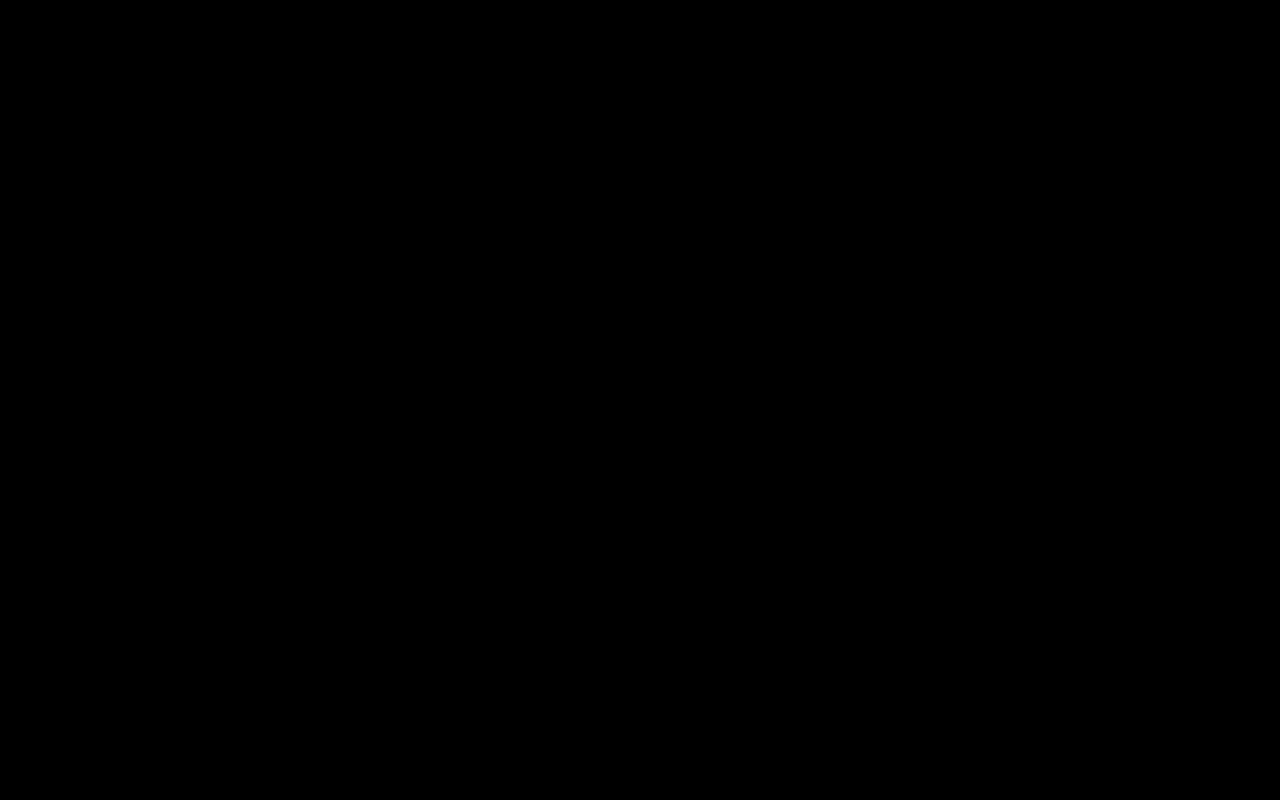
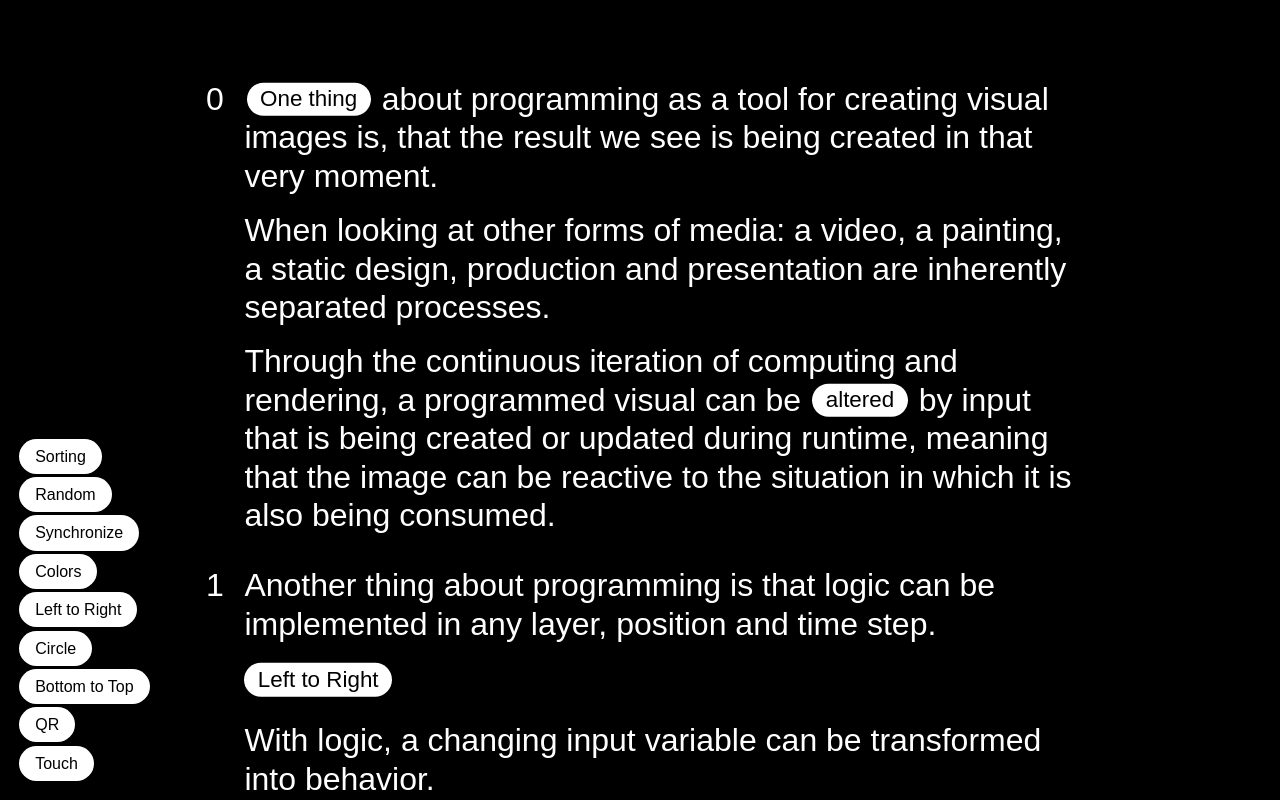
Before and after one commit to moritzebeling/screen-choreography, a SvelteKit app: page /text in a window 1280 px wide. Shown: the top 800 px of the page. Built offline with nearby package versions, Linux system fonts and the light colour scheme.

Commit message:
update text and control page

```diff
--- /dev/null
+++ b/src/lib/ControlButton.svelte
@@ -0,0 +1,39 @@
+<script>
+
+    import { signals, sendSignal, usedSignals } from "$lib/control";
+
+    export let id = 1;
+    export let signal = signals[id];
+
+</script>
+
+<button
+    on:click={()=> sendSignal(signal[0])}
+    class:active={$usedSignals[0] === signal[0]}
+    class:last={$usedSignals.includes(signal[0])}
+    title={signal[1]}
+    >
+    <slot>{signal[1]}</slot>
+</button>
+
+<style>
+
+    button {
+        cursor: pointer;
+        display: block;
+        padding: 0.5em 1em;
+        border-radius: 2em;
+        background-color: white;
+        color: black;
+        transition: background-color 200ms ease;
+    }
+    button.last {
+        background-color: #999;
+    }
+    button:hover,
+    button.active {
+        background-color: #00f;
+        color: black;
+    }
+
+</style>
--- /dev/null
+++ b/src/lib/control.js
@@ -0,0 +1,25 @@
+import { writable } from 'svelte/store';
+
+export const signals = [
+    ['sorting','Sorting'],
+    ['random','Random'],
+    ['synchronize','Synchronize'],
+    ['colors','Colors'],
+    ['left-to-right','Left to Right'],
+    ['circle','Circle'],
+    ['bottom-to-top','Bottom to Top'],
+    ['qr','QR'],
+    ['touch-display','Touch'],
+];
+
+export const usedSignals = writable([]);
+
+export function sendSignal( id ){
+
+    usedSignals.update( list => {
+        list = [id,...list];
+        return list;
+    });
+
+    console.log('send signal', id);
+}
--- a/src/routes/control/+page.svelte
+++ b/src/routes/control/+page.svelte
@@ -1,35 +1,13 @@
 <script>
 
-    let last = [];
-    let active = false;
-
-    function sendSignal( id ){
-        active = id;
-        if( !last.includes(id) ){
-            last = [...last,id];
-        }
-        console.log( last );
-    }
-
-    const signals = [
-        ['1-synchronize','1 Synchronize'],
-        ['2-colors','2 Colors'],
-        ['3-left-to-right','3 Left to Right'],
-        ['4-circle','4 Circle'],
-        ['5-bottom-to-top','5 Bottom to Top'],
-        ['6-qr','6 QR'],
-        ['7-touch-display','7 Touch'],
-    ];
+    import { signals } from "$lib/control";
+    import ControlButton from "$lib/ControlButton.svelte";
 
 </script>
 
 <nav>
-    {#each signals as [id,text]}
-        <button
-            on:click={()=> sendSignal(id)}
-            class:active={id===active}
-            class:last={last.includes(id)}
-            >{text}</button>
+    {#each signals as signal, i}
+        <ControlButton {signal} />
     {/each}
 </nav>
 
@@ -37,31 +15,20 @@
 
     nav {
         padding: 1rem;
+        width: 100vw;
         height: 100vh;
         display: flex;
+        position: fixed;
+        left: 0;
+        top: 0;
         justify-content: center;
         align-items: center;
         flex-direction: column;
+        font-size: 1.5rem;
     }
 
-    button {
-        cursor: pointer;
-        display: block;
-        padding: 0.5em 1em;
-        border-radius: 2em;
-        background-color: white;
-        color: black;
-        transition: background-color 200ms ease;
+    nav :global( button ){
         margin: 0.3rem;
-        font-size: 2rem;
-    }
-    button.last {
-        background-color: #aaa;
-    }
-    button:hover,
-    button.active {
-        background-color: #00f;
-        color: black;
     }
 
 </style>
--- a/src/routes/text/+page.svelte
+++ b/src/routes/text/+page.svelte
@@ -0,0 +1,105 @@
+<script>
+
+    import { signals } from "$lib/control";
+
+    import ControlButton from "$lib/ControlButton.svelte";
+
+</script>
+
+<nav>
+    {#each signals as signal, i}
+        <ControlButton {signal} />
+    {/each}
+</nav>
+
+<main>
+
+    <section id="0">
+
+        <p><ControlButton id={2}>One thing</ControlButton> about programming as a tool for creating visual images is, that the result we see is being created in that very moment.</p>
+        <p>When looking at other forms of media: a video, a painting, a static design, production and presentation are inherently separated processes.</p>
+        <p>Through the continuous iteration of computing and rendering, a programmed visual can be <ControlButton id={3}>altered</ControlButton> by input that is being created or updated during runtime, meaning that the image can be reactive to the situation in which it is also being consumed.</p>
+
+    </section>
+    <section id="1">
+
+        <p>Another thing about programming is that logic can be implemented in any layer, position and time step.</p>
+
+        <ControlButton id={4} />
+
+        <p>With logic, a changing input variable can be transformed into behavior.</p>
+
+    </section>
+    <section id="2">
+
+        <p>Another thing about programming is that scale can be achieved comparatively easily.</p>
+
+        <ControlButton id={5} />
+
+        <p>When spreading behavior logic, a complex system of individual agents can be created, each executing their own inputs in real time. Encapsulated or in cooperation with their peer agents.</p>
+
+        <ControlButton id={6} />
+
+        <p>These could be pixels on a screen, nodes in a network, people in a circle.</p>
+        <p>All orchestrated by the algorithm.</p>
+
+    </section>
+
+</main>
+
+<style>
+
+    nav {
+        position: fixed;
+        bottom: 0;
+        left: 0;
+        padding: 1rem;
+    }
+    nav :global( button ){
+        margin: 0.2rem;
+    }
+
+    main {
+        font-size: 2rem;
+        max-width: 900px;
+        margin: 2rem auto;
+        padding: 1rem;
+    }
+
+    main :global( button ){
+        font-size: 0.7em;
+        padding: 0.15em 0.6em;
+        display: block;
+        margin: 1em 0;
+        vertical-align: bottom;
+        transform: translateY(-0.1em);
+    }
+    p :global( button ){
+        display: inline-block;
+        margin: 0 0.1em;
+    }
+
+    i {
+        display: inline-block;
+        width: 1.2em;
+        margin-left: -1.2em;
+    }
+
+    section {
+        padding-left: 1.2em;
+        margin: 2rem 0;
+        counter-increment: section;
+        position: relative;
+    }
+    section::before {
+        content: attr(id);
+        position: absolute;
+        top: 0;
+        left: 0;
+    }
+
+    p + p {
+        margin-top: 0.5em;
+    }
+
+</style>
--- a/static/styles.css
+++ b/static/styles.css
@@ -12,4 +12,5 @@ body {
     background-color: black;
     color: white;
     font-family: Arial, Helvetica, sans-serif;
+    line-height: 1.2;
 }
```
